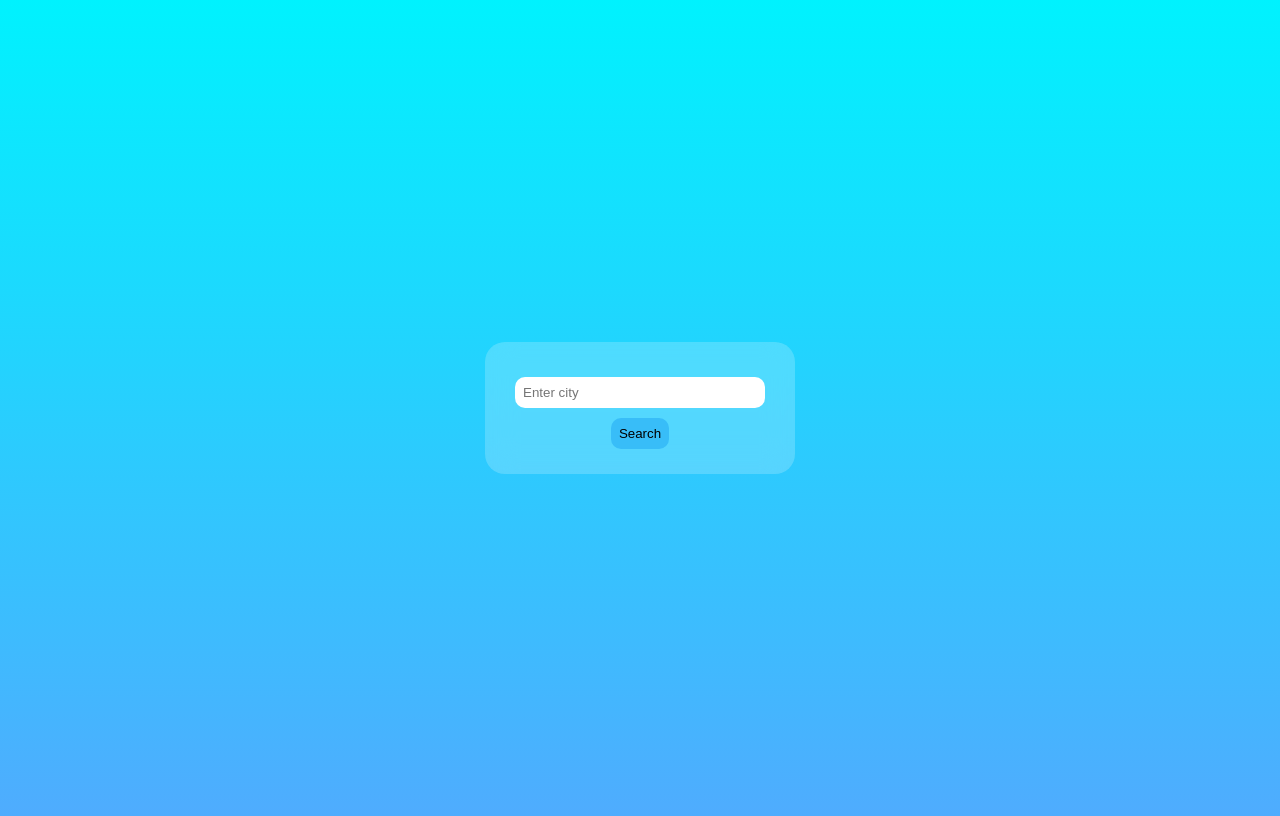
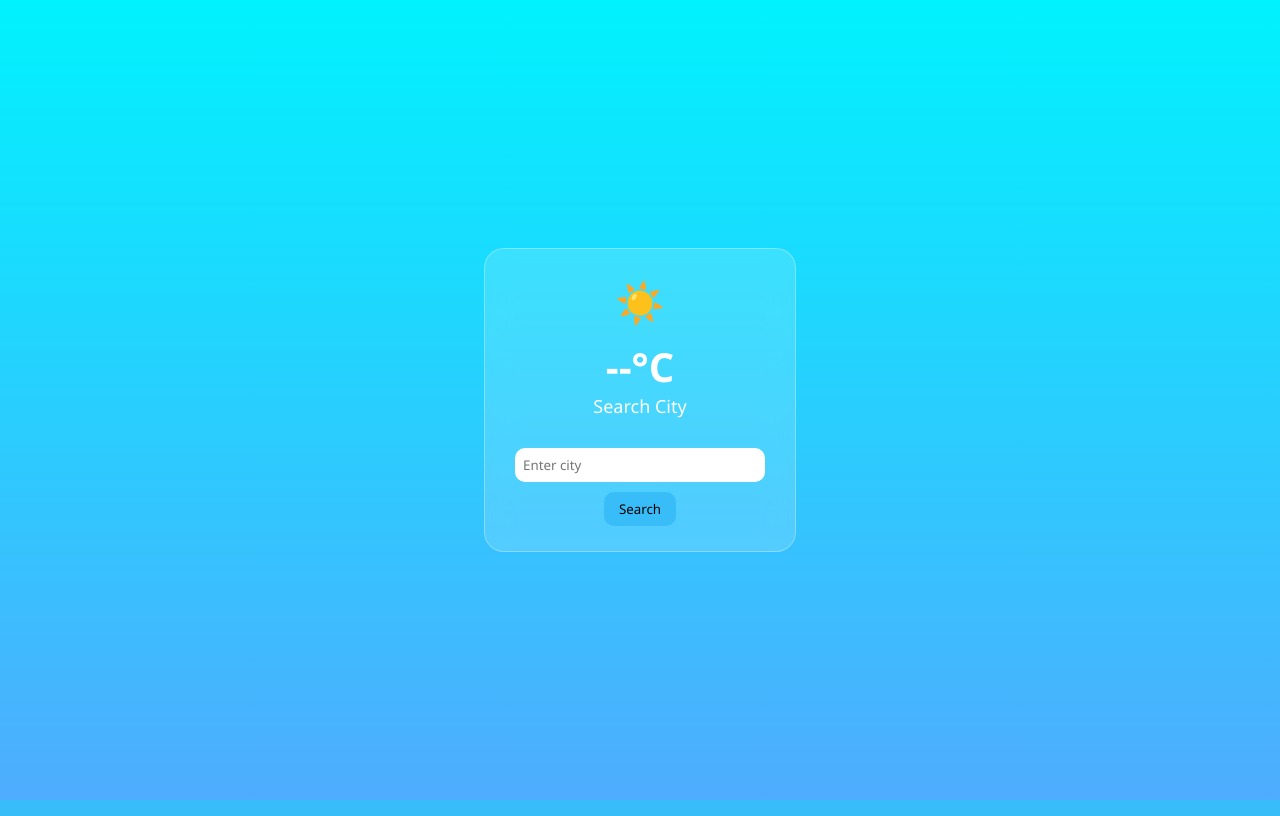
Before and after one commit to Prashantkumar0987/Weather_App, a Flask app: page / in a window 1280 px wide. Run offline with Flask 3, Linux system fonts and the light colour scheme.

Commit message:
Refactor CSS styles and update weather display

```diff
--- a/templates/index.html
+++ b/templates/index.html
@@ -3,64 +3,115 @@
 <head>
     <title>Weather App</title>
     <style>
+        * {
+            margin: 0;
+            padding: 0;
+            font-family: "Segoe UI", sans-serif;
+        }
+
         body {
             height: 100vh;
             display: flex;
             justify-content: center;
             align-items: center;
-            font-family: "Segoe UI", sans-serif;
+
+            /* 🌈 Sky gradient background */
             background: linear-gradient(to top, #4facfe, #00f2fe);
         }
 
+        /* 🧊 Glass Card */
         .card {
             width: 260px;
             padding: 25px;
             border-radius: 20px;
-            background: rgba(255, 255, 255, 0.2);
+
+            background: rgba(255, 255, 255, 0.15);
             backdrop-filter: blur(15px);
+            -webkit-backdrop-filter: blur(15px);
+
+            border: 1px solid rgba(255,255,255,0.3);
             text-align: center;
             color: white;
         }
 
+        /* ☀️ Weather Icon */
+        .icon {
+            font-size: 40px;
+            margin-bottom: 10px;
+        }
+
+        /* 🌡️ Temperature */
+        .temp {
+            font-size: 40px;
+            font-weight: bold;
+        }
+
+        /* 📍 City */
+        .city {
+            font-size: 18px;
+            margin-bottom: 15px;
+        }
+
+        /* 🔽 Details Row */
+        .details {
+            display: flex;
+            justify-content: space-between;
+            margin-top: 15px;
+            font-size: 14px;
+        }
+
         input {
-            margin-top: 10px;
+            margin-top: 15px;
             padding: 8px;
             width: 90%;
             border-radius: 10px;
             border: none;
+            outline: none;
         }
 
         button {
             margin-top: 10px;
-            padding: 8px;
+            padding: 8px 15px;
+            border: none;
             border-radius: 10px;
             background: #38bdf8;
-            border: none;
             cursor: pointer;
         }
     </style>
 </head>
 
 <body>
+
 <div class="card">
+
+    <div class="icon">☀️</div>
+    <div class="temp">--°C</div>
+    <div class="city">Search City</div>
 
     <form method="POST">
         <input type="text" name="city" placeholder="Enter city">
         <button type="submit">Search</button>
     </form>
+    {% if error %}
+    <p style="color: yellow;">{{ error }}</p>
+{% endif %}
 
-    {% if error %}
-        <p style="color: yellow;">{{ error }}</p>
-    {% endif %}
 
     {% if weather %}
-        <img src="https://openweathermap.org/img/wn/{{ weather.icon }}@2x.png">
-        <h2>{{ weather.city }}</h2>
-        <h1>{{ weather.temp }}°C</h1>
-        <p>💧 {{ weather.humidity }}%</p>
-        <p>🌬 {{ weather.wind }} m/s</p>
+     <img src="https://openweathermap.org/img/wn/{{ weather.icon }}@2x.png">
+    <div class="temp">{{ weather.temp }}°C</div>
+    <div class="city">{{ weather.city }}</div>
+        <div class="icon">☁️</div>
+        <div class="temp">{{ weather.temp }}°C</div>
+        <div class="city">{{ weather.city }}</div>
+
+        <div class="details">
+            <div>💧 {{ weather.humidity }}%</div>
+            <div>🌬 {{ weather.wind }} m/s</div>
+        </div>
     {% endif %}
 
 </div>
+
 </body>
 </html>
```
